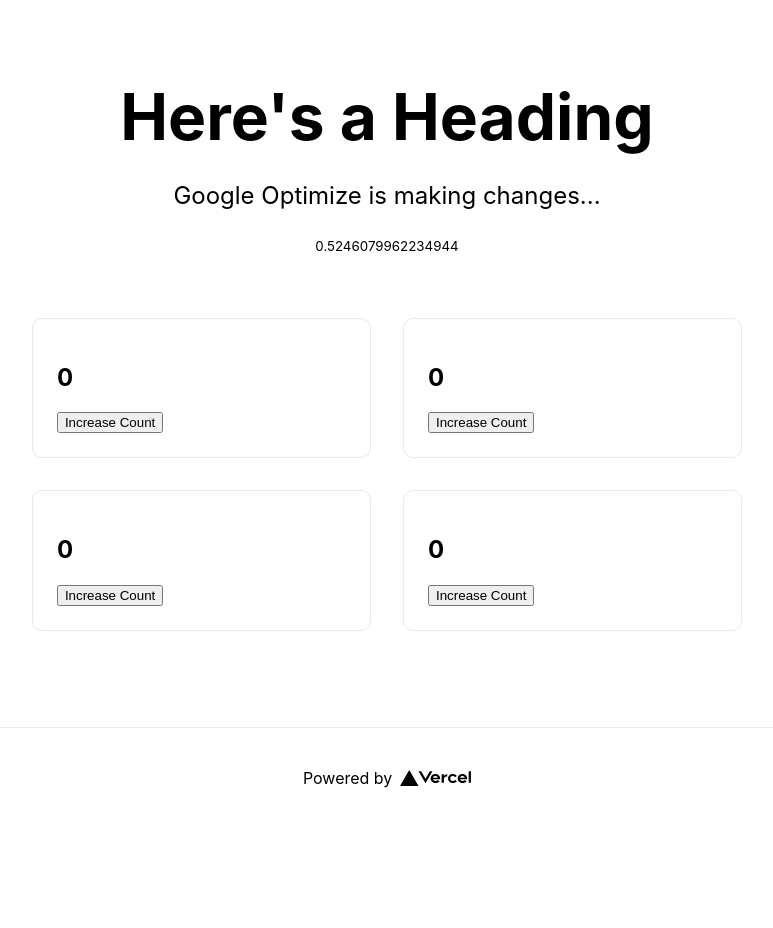
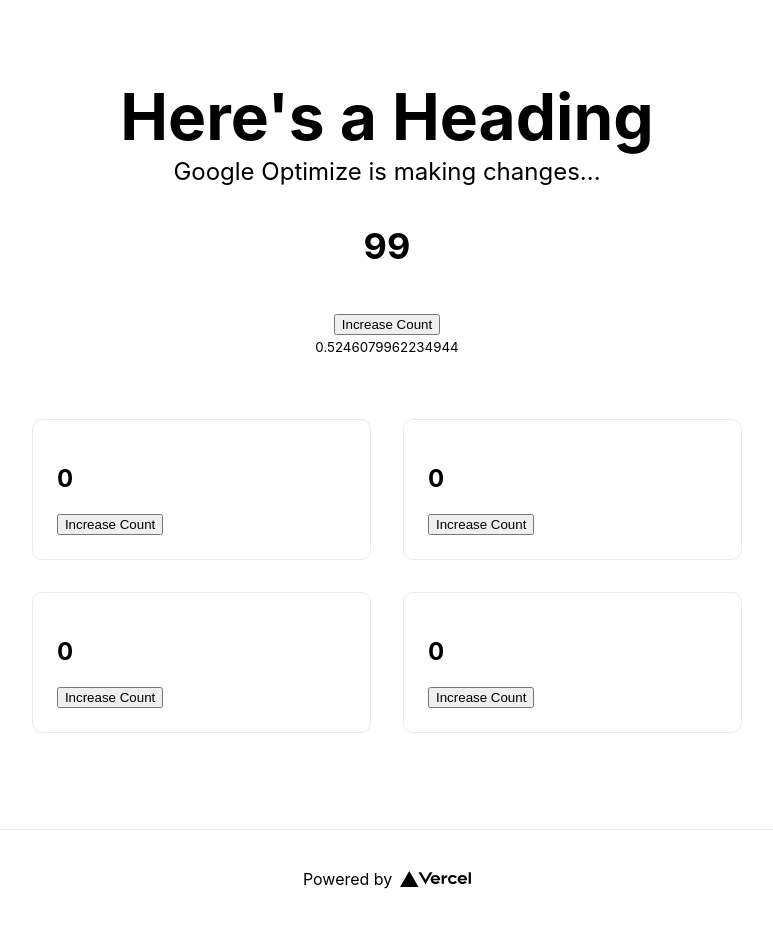
Before and after one commit to jacksonhardaker/next-js-google-optimize, a Next.js app: page / in a window 1280 px wide. Shown: the whole page, without its empty margins (253-1026 px from the left). Before the commit the page ends 827 px from the top, so only its background shows below. Built offline with nearby package versions, Linux system fonts and the light colour scheme.

Commit message:
push optimize event

```diff
--- a/pages/_app.js
+++ b/pages/_app.js
@@ -8,6 +8,11 @@ const _App = ({ Component, pageProps }) => {
     gtag('js', new Date());
     gtag('config', 'UA-164498009-2');
   }, []);
+
+  useEffect(() => {
+    window?.dataLayer?.push({'event': 'optimize.activate'});
+    console.log('App re-rendered');
+  });
   return (
     <>
       <Head>
--- a/pages/index.js
+++ b/pages/index.js
@@ -4,6 +4,7 @@ import { useEffect, useState } from 'react'
 
 export default function Home() {
   const [thing, setThing] = useState(null);
+  const [count, setCount] = useState(99);
 
   useEffect(() => {
     setThing(Math.random());
@@ -21,10 +22,12 @@ export default function Home() {
           Here's a Heading
         </h1>
 
-        <p className="description">
+        <div className="description">
           Google Optimize is making changes...
-        </p>
+          <Counter parentCount={count} parentSetCount={setCount} />
+        </div>
         <small>{thing}</small>
+
 
         <div className="grid">
           <div className="card">
--- a/src/components/Counter.js
+++ b/src/components/Counter.js
@@ -1,11 +1,11 @@
 import { useState } from "react";
 
-export const Counter = () => {
+export const Counter = ({ parentCount, parentSetCount }) => {
   const [count, setCount] = useState(0);
   return (
     <>
-      <h2>{count}</h2>
-      <button onClick={() => setCount(count => count + 1)}>Increase Count</button>
+      <h2>{parentCount || count}</h2>
+      <button onClick={() => parentSetCount ? parentSetCount(count => count + 1) : setCount(count => count + 1)}>Increase Count</button>
     </>
   )
 };
```
